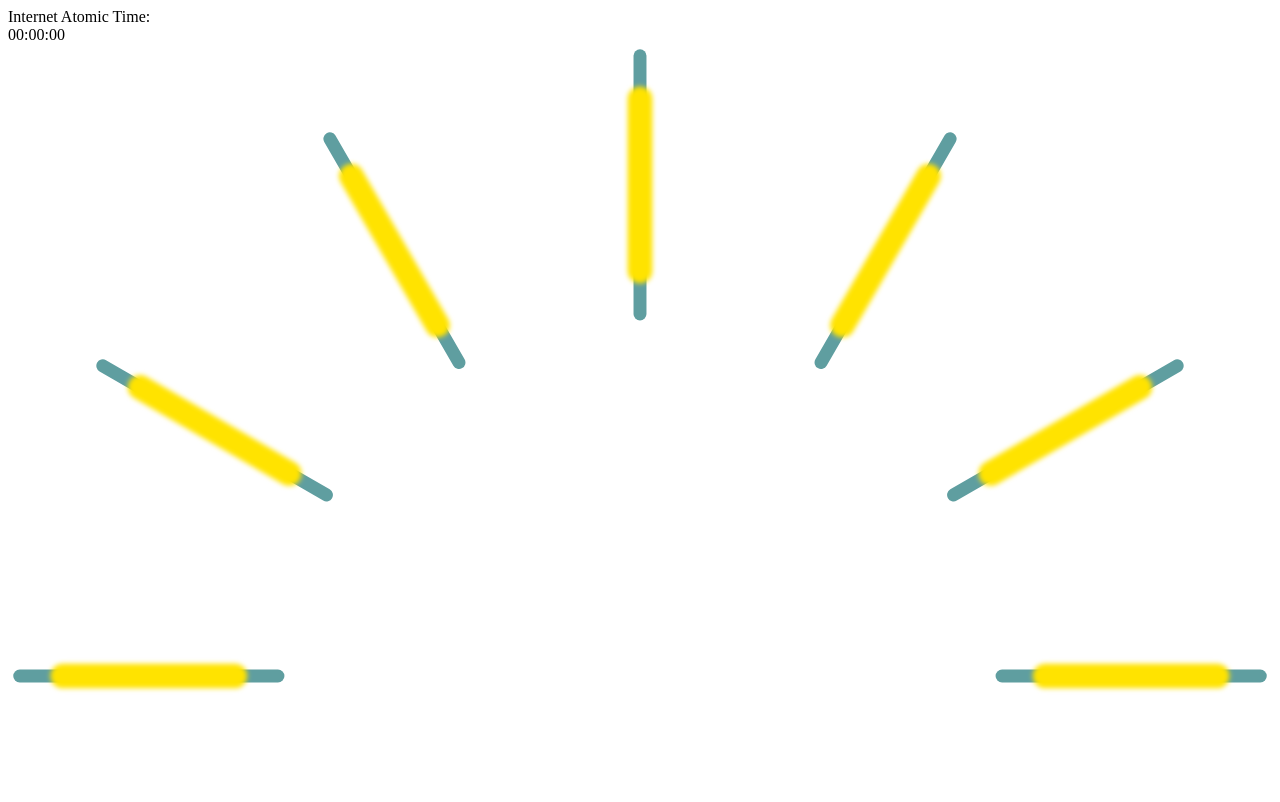
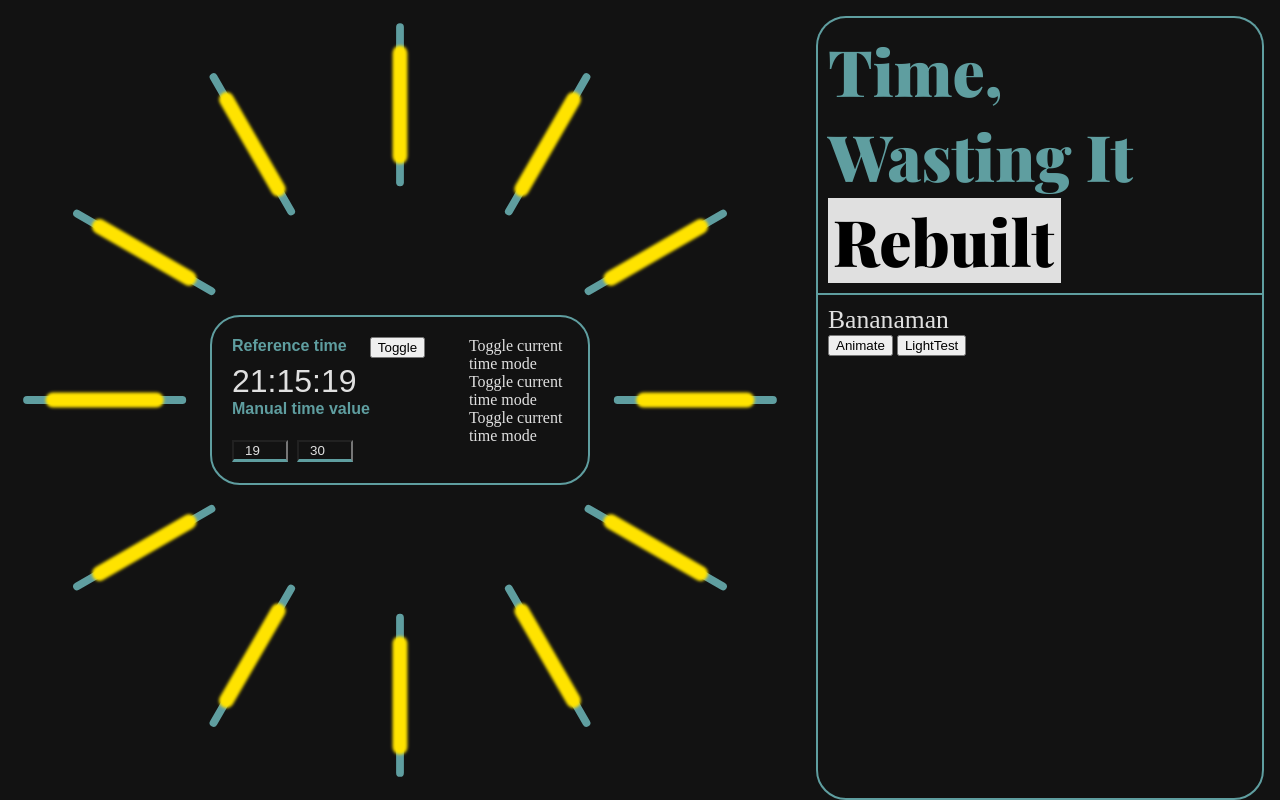
Before and after one commit to NemoAndrea/time-wasting-it, a website: page interface.html in a window 1280 px wide. Shown: the top 802 px of the page. Drawn offline with nearby package versions, Linux system fonts and the light colour scheme; no server answers.

Commit message:
Moving to proper classes and basic UI

```diff
--- a/interface.css
+++ b/interface.css
@@ -1,5 +1,10 @@
+:root {
+    --primary: #5f9ea0;
+}
+
 body {
     margin: 0;
+
 }
 
 #clock-ui {
@@ -35,8 +40,8 @@ body {
     font-size: 4rem;
     padding: 10px;
     margin: 1rem 1rem 0 1rem;
-    color: #5f9ea0;
-    border: 2px solid #5f9ea0;
+    color: var(--primary);
+    border: 2px solid var(--primary);
     border-bottom: none;
     border-radius: 30px 30px 0 0;
 }
@@ -51,7 +56,7 @@ body {
 #box-buttons {
     grid-row: 2;
     grid-column: 2;
-    border: 2px solid #5f9ea0;
+    border: 2px solid var(--primary);
     padding: 10px;
     border-radius: 0 0 30px 30px;
     margin: 0 1rem 0 1rem;
@@ -70,6 +75,45 @@ body {
     left: 50%;
     transform: translateX(-50%)translateY(-50%);
     top: 50%;
+
+    border: 2px solid var(--primary);
+    padding: 20px;
+    border-radius: 30px 30px 30px 30px;
+
+    display: grid;
+    grid-template-columns: auto 1fr 1fr;
+    grid-template-rows: auto 1fr;
+    z-index: 2;
+}
+
+.time-label {
+    font-family: sans-serif;
+    color: var(--primary);
+    margin-bottom: 8px;
+    font-weight: bold;
+}
+
+.numerical-time {
+    font-family: sans-serif;
+    color: rgba(255, 255, 255, 0.87);
+    font-size: 2rem;
+}
+
+.numerical-time input {
+    background-color : #121212;
+    color: rgba(255, 255, 255, 0.87);
+    border-bottom: 3px solid var(--primary);
+    text-align: center;
+}
+
+#time-toggle {
+    grid-row: 1 / span 2;
+    grid-column: 2;
+}
+
+#time-adder-buttons {
+    grid-row: 1 / span 2;
+    grid-column: 3;
 }
 
 .big {
--- a/interface.html
+++ b/interface.html
@@ -3,7 +3,7 @@
 <head>
     <meta charset="UTF-8">
     <title>Title</title>
-    <link rel="stylesheet" type="text/css" href="index.css">
+    <link rel="stylesheet" type="text/css" href="interface.css">
     <link rel="preconnect" href="https://fonts.googleapis.com">
     <link rel="preconnect" href="https://fonts.gstatic.com" crossorigin>
     <link href="https://fonts.googleapis.com/css2?family=Playfair+Display:wght@900&display=swap" rel="stylesheet">
@@ -13,8 +13,30 @@
     <div id="box-clock-time">
         <div id="box-clock-time-helper">
             <div id="clock-time-controls">
-                <div id="network-time">Internet Atomic Time:</div>
-                <div id="javascriptTime">00:00:00</div>
+                <div style="grid-row: 1; grid-column: 1" id="auto-time">
+                    <div id="network-time" class="time-label">Reference time</div>
+                    <div id="javascriptTime" class="numerical-time">00:00:00</div>
+                </div>
+                <div style="grid-row: 2; grid-column: 1" id="manual-time">
+                    <div class="time-label">Manual time value</div>
+                    <div class="numerical-time">
+                        <input type="number" name="tentacles"
+                               min="0" max="23" value="19">
+                        <input type="number"  name="tentacles"
+                               min="0" max="59" value="30">
+                    </div>
+                </div>
+                <div id="time-toggle">
+<!--                    <form action="/" method="POST">-->
+                        <button name="toggle-time-mode" value="auto" id="time-toggle-button" onclick="toggleTimeMode(this.value)">Toggle</button>
+<!--                    </form>-->
+                </div>
+                <div id="time-adder-buttons">
+                    <div id="time-adder-minute" class="time-adder">Toggle current time mode</div>
+                    <div id="time-adder-tenner" class="time-adder">Toggle current time mode</div>
+                    <div id="time-adder-hour" class="time-adder">Toggle current time mode</div>
+                </div>
+
             </div>
             <svg id="clock-face" viewBox="0 0 2250 2250" version="1.1"
                  xmlns="http://www.w3.org/2000/svg"
@@ -64,6 +86,6 @@
             <button name="lightest" value="2">LightTest</button>
         </form>
     </div>
-    <script src="./index.js"></script>
+    <script src="./interface.js"></script>
 </body>
 </html>
--- a/interface.js
+++ b/interface.js
@@ -8,12 +8,9 @@ async function refreshClock() {
 
 let javaClockEl = document.querySelector('#javascriptTime');
 
-console.log('clockEL is : >>>>> : ', javaClockEl)
-
 let clockupdate =  (clock) => {
     clock.forEach(function (value, index) {
-        test = '#hand_'+(index)
-        console.log(test)
+        let test = '#hand_'+(index);
         svgLamp = document.querySelector(test);
         svgLamp.setAttribute('stroke-width', 70/255*value+'px')
     });
@@ -21,16 +18,30 @@ let clockupdate =  (clock) => {
 
 let JSclockUpdate = () =>{
     let JavascriptTime = new Date();
-    javaClockEl.innerHTML = JavascriptTime.getHours() + ':' + JavascriptTime.getMinutes() + ':' + JavascriptTime.getSeconds();
+    javaClockEl.innerHTML = ('0 '+ JavascriptTime.getHours()).slice(-2) + ':' +
+        ('0 '+ JavascriptTime.getMinutes()).slice(-2) + ':' +
+        ('0 '+ JavascriptTime.getSeconds()).slice(-2);
 };
 
+function toggleTimeMode(state) {
+    console.log(state);
+    if (state === 'auto') {
+        document.querySelector('#time-toggle-button').value = 'manual';
+        document.querySelector('#auto-time').style.opacity = 1;
+        document.querySelector('#manual-time').style.opacity = 0.3;
+    } else if (state === 'manual'){
+        document.querySelector('#time-toggle-button').value = 'auto';
+        console.log(document.querySelector('#auto-time'))
+        document.querySelector('#auto-time').style.opacity = 0.3;
+        document.querySelector('#manual-time').style.opacity = 1;
+    }
+}
+
 setInterval(function () {
-    console.log(clockstate)
+   //console.log(clockstate)
     refreshClock().then(newClockState => {
         clockstate = newClockState
         clockupdate(clockstate);
     });
     JSclockUpdate();
-
-    console.log('clockstate', clockstate);
 }, 500);
```
Also changed, not shown: app.js (deleted, +0 -28 lines), clock.js (added, +62 -0 lines), main.js (+10 -25 lines).
